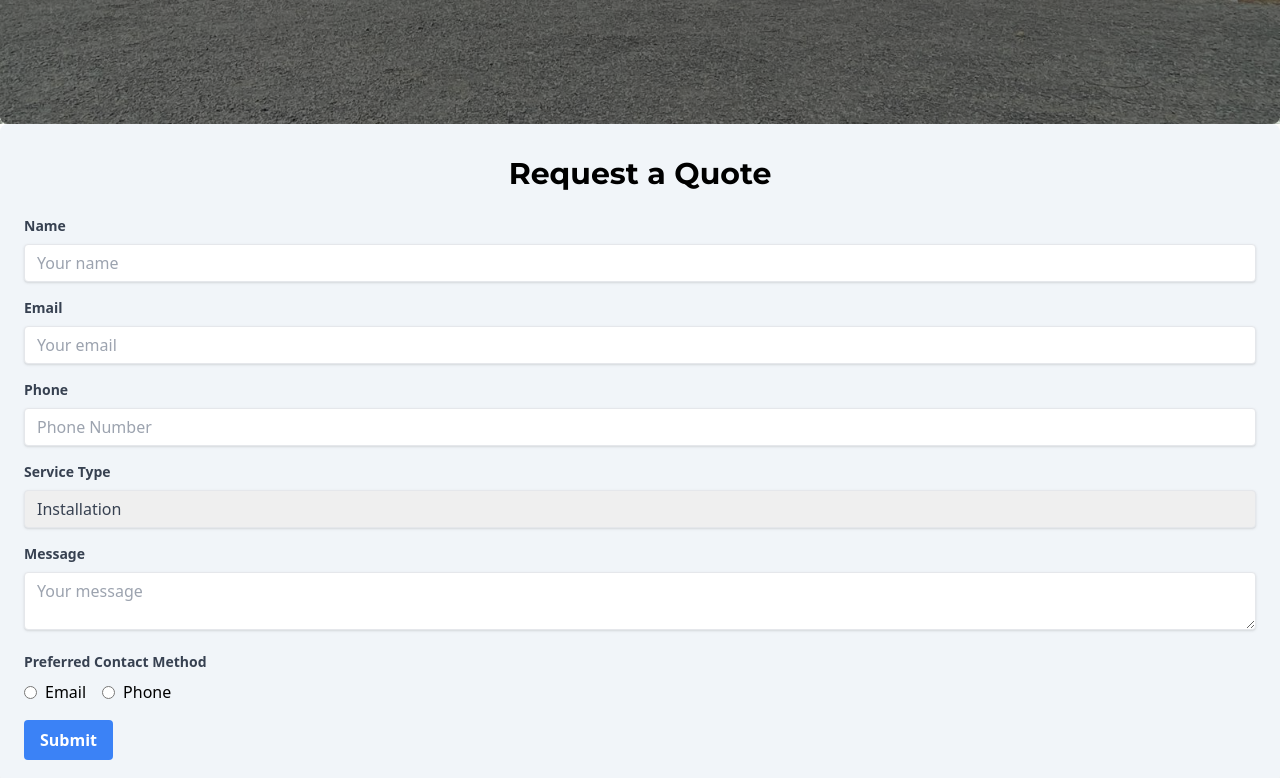
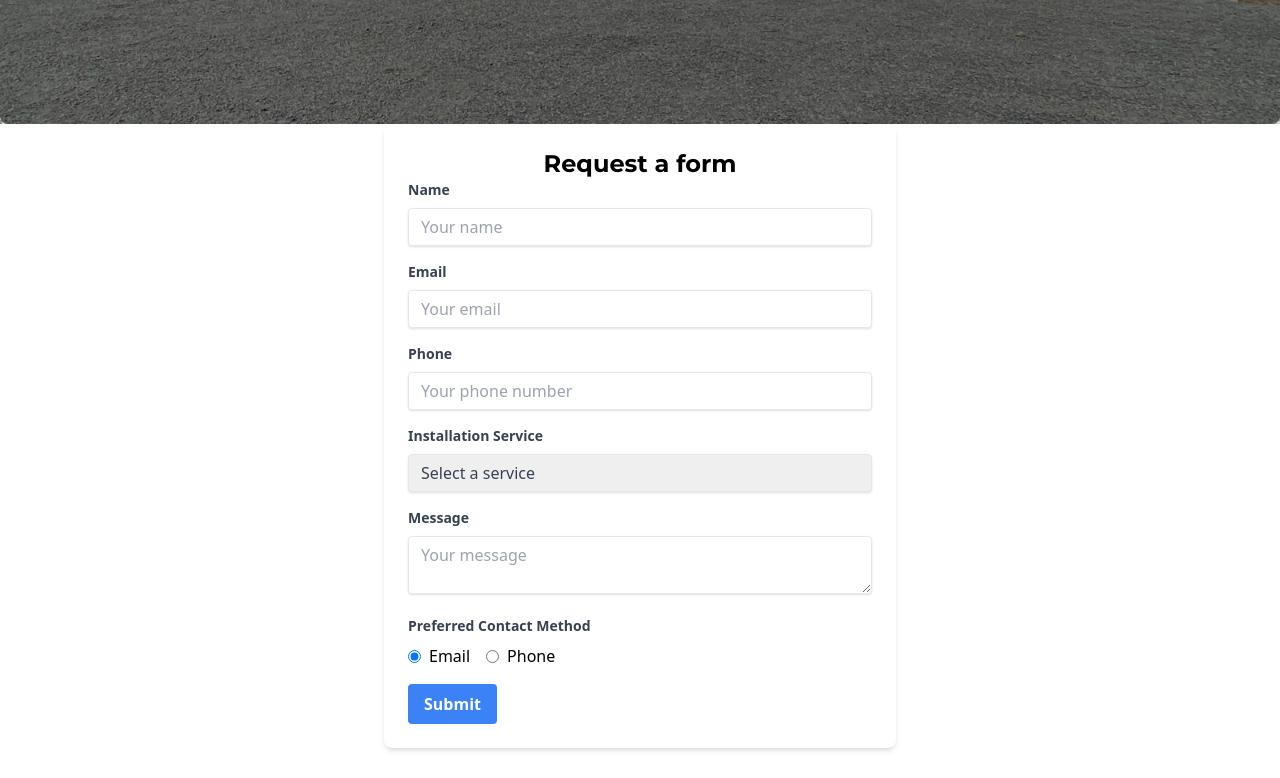
Before and after one commit to JayySaucee/constructionSite, a React (Create React App) app in the folder construction-website-jl/: page / in a window 1280 px wide. Shown: the part 620-1398 px from the top of the page. Built offline with nearby package versions, Linux system fonts and the light colour scheme.

Commit message:
Fixed quoteform component structure, using emailJS API.

```diff
--- a/construction-website-jl/src/components/quoteForm.js
+++ b/construction-website-jl/src/components/quoteForm.js
@@ -1,20 +1,51 @@
-import React from 'react';
-
+import React, { useState } from 'react';
+import emailjs from 'emailjs-com';
 
 function QuoteForm() {
+  const [formData, setFormData] = useState({
+    name: '',
+    email: '',
+    phone: '',
+    service: '',
+    message: '',
+    contactMethod: 'email',
+  });
+
+  const handleChange = (e) => {
+    const { name, value } = e.target;
+    setFormData({
+      ...formData,
+      [name]: value,
+    });
+  };
+
+  const handleSubmit = (e) => {
+    e.preventDefault();
+
+    emailjs.send('service_zxvnrvv', 'template_fzz3xra', formData, 'ohbO7yLv8xF9wsHH1')
+      .then((response) => {
+        console.log('SUCCESS', response.status, response.text);
+      }, (error) => {
+        console.log('FAILED.', error);
+      });
+  };
+
   return (
-    <form className="bg-slate-100 p-6 rounded-lg shadow-md">
-      <h2 className="text-3xl p-2 font-bold mb-4 text-center" style={{ fontFamily: 'Montserrat, sans-serif' }}>Request a Quote</h2>
+    <div className="max-w-lg mx-auto p-6 bg-white shadow-md rounded-lg">
+      <h1 className="text-center text-2xl" style={{ fontFamily: 'Montserrat, sans-serif' }}> Request a form</h1>
+      <form onSubmit={handleSubmit}>
         <div className="mb-4">
           <label className="block text-gray-700 text-sm font-bold mb-2" htmlFor="name">
             Name
           </label>
           <input
-          type="text"
             id="name"
             name="name"
+            type="text"
             className="shadow appearance-none border rounded w-full py-2 px-3 text-gray-700 leading-tight focus:outline-none focus:shadow-outline"
             placeholder="Your name"
+            value={formData.name}
+            onChange={handleChange}
           />
         </div>
         <div className="mb-4">
@@ -22,37 +53,44 @@ function QuoteForm() {
             Email
           </label>
           <input
-          type="email"
             id="email"
             name="email"
+            type="email"
             className="shadow appearance-none border rounded w-full py-2 px-3 text-gray-700 leading-tight focus:outline-none focus:shadow-outline"
             placeholder="Your email"
+            value={formData.email}
+            onChange={handleChange}
           />
         </div>
         <div className="mb-4">
-        <label className="block text-gray-700 text-sm font-bold mb-2" htmlFor="email">
+          <label className="block text-gray-700 text-sm font-bold mb-2" htmlFor="phone">
             Phone
           </label>
           <input
-          type="phone"
-          id="email"
-          name="email"
+            id="phone"
+            name="phone"
+            type="tel"
             className="shadow appearance-none border rounded w-full py-2 px-3 text-gray-700 leading-tight focus:outline-none focus:shadow-outline"
-          placeholder="Phone Number"
+            placeholder="Your phone number"
+            value={formData.phone}
+            onChange={handleChange}
           />
         </div>
         <div className="mb-4">
           <label className="block text-gray-700 text-sm font-bold mb-2" htmlFor="service">
-          Service Type
+            Installation Service
           </label>
           <select
             id="service"
             name="service"
             className="shadow appearance-none border rounded w-full py-2 px-3 text-gray-700 leading-tight focus:outline-none focus:shadow-outline"
+            value={formData.service}
+            onChange={handleChange}
           >
-          <option value="installation">Installation</option>
-          <option value="repair">Repair</option>
-          <option value="maintenance">Maintenance</option>
+            <option value="">Select a service</option>
+            <option value="installation1">Installation Service 1</option>
+            <option value="installation2">Installation Service 2</option>
+            <option value="installation3">Installation Service 3</option>
           </select>
         </div>
         <div className="mb-4">
@@ -64,14 +102,16 @@ function QuoteForm() {
             name="message"
             className="shadow appearance-none border rounded w-full py-2 px-3 text-gray-700 leading-tight focus:outline-none focus:shadow-outline"
             placeholder="Your message"
+            value={formData.message}
+            onChange={handleChange}
           ></textarea>
         </div>
         <div className="mb-4">
           <label className="block text-gray-700 text-sm font-bold mb-2">Preferred Contact Method</label>
           <div className="flex items-center">
-          <input type="radio" id="contactEmail" name="contactMethod" value="email" className="mr-2" />
+            <input type="radio" id="contactEmail" name="contactMethod" value="email" className="mr-2" checked={formData.contactMethod === 'email'} onChange={handleChange} />
             <label htmlFor="contactEmail" className="mr-4">Email</label>
-          <input type="radio" id="contactPhone" name="contactMethod" value="phone" className="mr-2" />
+            <input type="radio" id="contactPhone" name="contactMethod" value="phone" className="mr-2" checked={formData.contactMethod === 'phone'} onChange={handleChange} />
             <label htmlFor="contactPhone">Phone</label>
           </div>
         </div>
@@ -80,9 +120,9 @@ function QuoteForm() {
           type="submit">
           Submit
           </button>
-
         </div>
       </form>
+    </div>
   );
 }
 
```
Lines whose indentation alone changed are shown as unchanged.
